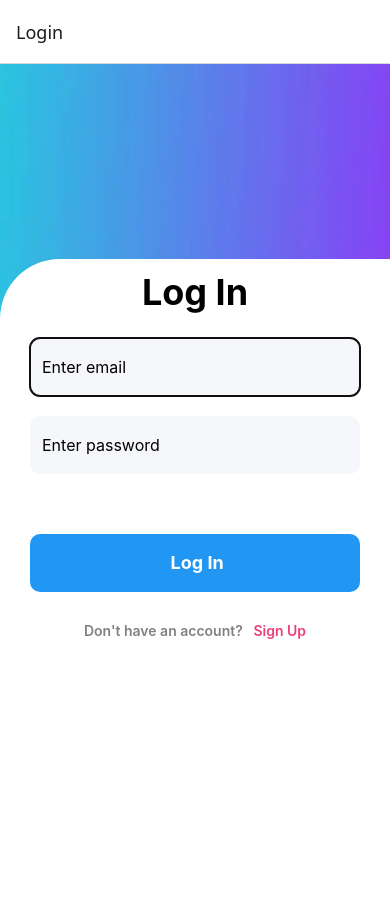
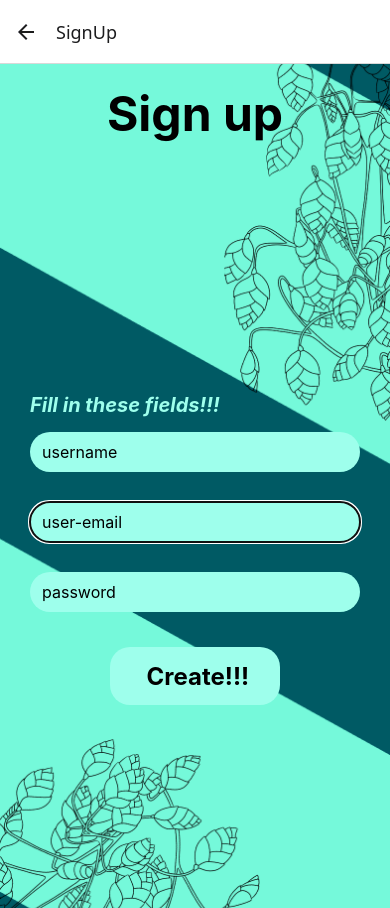
Before and after one commit to HoangAnhEm/AIChatBot_Frontend, a React Native app: screen /SignUp in a window 390 px wide. Before the commit the page ends 844 px from the top, so only its background shows below. Built offline with nearby package versions, Linux system fonts and the light colour scheme.

Commit message:
Add login screen and signup screen

```diff
--- a/src/navigation/RootNavigation.js
+++ b/src/navigation/RootNavigation.js
@@ -1,6 +1,8 @@
 import { NavigationContainer } from '@react-navigation/native';
 import { createStackNavigator } from '@react-navigation/stack';
 import LoginScreen from '../screens/LoginScreen';
+import Login from '../screens/Login';
+import SignUp from '../screens/SignUp';
 
 const Stack = createStackNavigator();
 
@@ -8,7 +10,9 @@ const RootNavigator = () => {
   return (
     <NavigationContainer>
       <Stack.Navigator>
-        <Stack.Screen name="Login" component={LoginScreen} />
+        <Stack.Screen name="Login" component={Login} />
+        <Stack.Screen name="LG" component={LoginScreen} />
+        <Stack.Screen name="SignUp" component={SignUp} />
       </Stack.Navigator>
     </NavigationContainer>
   );
--- /dev/null
+++ b/src/screens/Login.tsx
@@ -0,0 +1,136 @@
+import React, { useState } from 'react';
+import { StackNavigationProp } from '@react-navigation/stack';
+import { useNavigation } from '@react-navigation/native';
+
+import { colors } from '../constants/colors';
+import backImage from '../assets/ts.png';
+
+import {
+  Text,
+  View,
+  Image,
+  Alert,
+  TextInput,
+  StatusBar,
+  StyleSheet,
+  SafeAreaView,
+  TouchableOpacity,
+  Dimensions,
+} from 'react-native';
+
+const { height, width } = Dimensions.get('window');
+
+export default function Test() {
+    const navigation = useNavigation<StackNavigationProp<RootStackParamList>>();
+    const [username, setUsername] = useState('');
+    const [password, setPassword] = useState('');
+    const onHandleLG = () => {
+            navigation.navigate('SignUp');
+        };
+
+    return(
+        <View style={styles.container}>
+            <Image source={backImage} style={styles.backImage} />
+            <Text style={styles.title}>SSM</Text>
+            <Text style={styles.description}>Payment management</Text>
+            <SafeAreaView style={styles.form}>
+                <Text style={styles.placeHolder}>Login</Text>
+                <TextInput
+                     style={styles.input}
+                     placeholder="username"
+                     autoCapitalize="none"
+                     textContentType="emailAddress"
+                     autoFocus
+                     value={username}
+                     onChangeText={(text) => setUsername(text)}
+                />
+                <TextInput
+                     style={styles.input}
+                     placeholder="password"
+                     autoCapitalize="none"
+                     autoCorrect={false}
+                     secureTextEntry
+                     textContentType="password"
+                     value={password}
+                     onChangeText={(text) => setPassword(text)}
+                />
+                <View
+                    style={{flexDirection: 'row', alignItems: 'center', alignSelf: 'center' }}
+                >
+                    <Text style={{ color: 'gray', fontWeight: '600', fontSize: 14 }}>
+                        Forgot your password? &nbsp;
+                    </Text>
+                        <TouchableOpacity
+                        onPress={() => {
+                          navigation.navigate('SignUp');
+                        }}
+                        >
+                            <Text style={{ color: colors.pink, fontWeight: '600', fontSize: 14 }}> Recover Password</Text>
+                        </TouchableOpacity>
+                </View>
+                <TouchableOpacity style={styles.button} onPress={onHandleLG}>
+                     <Text style={{ fontWeight: 'bold', color: '#fff', fontSize: 24 }}> Sign Up</Text>
+                </TouchableOpacity>
+            </SafeAreaView>
+        </View>
+        );
+    }
+
+const styles = StyleSheet.create({
+    container: {
+        backgroundColor: '#fff',
+        flex: 1,
+        },
+    backImage: {
+        height: height,
+        position: 'absolute',
+        resizeMode: 'cover',
+        top: 0,
+        width: '100%',
+      },
+    button: {
+        alignItems: 'center',
+        backgroundColor: '#9EFFEC',
+        borderRadius: 10,
+        height: 58,
+        justifyContent: 'center',
+        marginTop: 40,
+        marginHorizontal: 60,
+        },
+    title: {
+        alignSelf: 'center',
+        color: 'black',
+        fontSize: 48,
+        fontWeight: 'bold',
+        marginTop: 20,
+        },
+    description: {
+        alignSelf: 'center',
+        color: 'black',
+        fontSize: 24,
+        fontWeight: 'bold',
+        fontStyle: 'italic',
+        },
+    placeHolder: {
+        alignSelf: 'left',
+        color: 'black',
+        fontSize: 24,
+        fontWeight: 'bold',
+        fontStyle: 'italic',
+        },
+    form: {
+        flex: 1,
+        justifyContent: 'flex-start',
+        marginHorizontal: 30,
+        paddingTop: 250,
+      },
+    input: {
+        backgroundColor: '#9EFFEC',
+        borderRadius: 20,
+        fontSize: 16,
+        height: 40,
+        marginBottom: 15,
+        marginTop: 15,
+        padding: 12,
+      },
+    });
--- /dev/null
+++ b/src/screens/SignUp.tsx
@@ -0,0 +1,131 @@
+import React, { useState } from 'react';
+import { StackNavigationProp } from '@react-navigation/stack';
+import { useNavigation } from '@react-navigation/native';
+
+import { colors } from '../constants/colors';
+import backImage from '../assets/signup.png';
+
+import {
+  Text,
+  View,
+  Image,
+  Alert,
+  TextInput,
+  StatusBar,
+  StyleSheet,
+  SafeAreaView,
+  TouchableOpacity,
+  Dimensions,
+} from 'react-native';
+
+const { height, width } = Dimensions.get('window');
+
+export default function SignUp() {
+    const navigation = useNavigation<StackNavigationProp<RootStackParamList>>();
+    const [username, setUsername] = useState('');
+    const [password, setPassword] = useState('');
+    const [userEmail, setUserEmail] = useState('');
+    const onHandleSignUp = () => {
+            //Chua co backend
+        };
+
+    return(
+        <View style={styles.container}>
+            <Image source={backImage} style={styles.backImage} />
+            <Text style={styles.title}>Sign up</Text>
+            <SafeAreaView style={styles.form}>
+                <Text style={styles.placeHolder}>Fill in these fields!!!</Text>
+                <TextInput
+                     style={styles.input}
+                     placeholder="username"
+                     autoCapitalize="none"
+                     textContentType="emailAddress"
+                     autoFocus
+                     value={username}
+                     onChangeText={(text) => setUsername(text)}
+                />
+                <TextInput
+                     style={styles.input}
+                     placeholder="user-email"
+                     autoCapitalize="none"
+                     keyboardType="email-address"
+                     textContentType="emailAddress"
+                     autoFocus
+                     value={userEmail}
+                     onChangeText={(text) => setUserEmail(text)}
+                />
+                <TextInput
+                     style={styles.input}
+                     placeholder="password"
+                     autoCapitalize="none"
+                     autoCorrect={false}
+                     secureTextEntry
+                     textContentType="password"
+                     value={password}
+                     onChangeText={(text) => setPassword(text)}
+                />
+                <TouchableOpacity style={styles.button} onPress={onHandleSignUp}>
+                     <Text style={{ fontWeight: 'bold', color: 'black', fontSize: 24 }}> Create!!!</Text>
+                </TouchableOpacity>
+            </SafeAreaView>
+        </View>
+        );
+    }
+const styles = StyleSheet.create({
+    container: {
+        backgroundColor: '#fff',
+        flex: 1,
+        },
+    backImage: {
+        height: height,
+        position: 'absolute',
+        resizeMode: 'cover',
+        top: 0,
+        width: '100%',
+      },
+    button: {
+        alignItems: 'center',
+        backgroundColor: '#9EFFEC',
+        borderRadius: 20,
+        height: 58,
+        justifyContent: 'center',
+        marginTop: 20,
+        marginHorizontal: 80,
+        },
+    title: {
+        alignSelf: 'center',
+        color: 'black',
+        fontSize: 48,
+        fontWeight: 'bold',
+        marginTop: 20,
+        },
+    description: {
+        alignSelf: 'center',
+        color: 'black',
+        fontSize: 24,
+        fontWeight: 'bold',
+        fontStyle: 'italic',
+        },
+    placeHolder: {
+        alignSelf: 'left',
+        color: '#9EFFEC',
+        fontSize: 20,
+        fontWeight: 'bold',
+        fontStyle: 'italic',
+        },
+    form: {
+        flex: 1,
+        justifyContent: 'flex-start',
+        marginHorizontal: 30,
+        paddingTop: 250,
+      },
+    input: {
+        backgroundColor: '#9EFFEC',
+        borderRadius: 20,
+        fontSize: 16,
+        height: 40,
+        marginBottom: 15,
+        marginTop: 15,
+        padding: 12,
+      },
+    });
```
Also changed, not shown: src/screens/ForgotPassword.tsx (added, +19 -0 lines), src/assets/signup.png (added), src/assets/ts.png (added).
